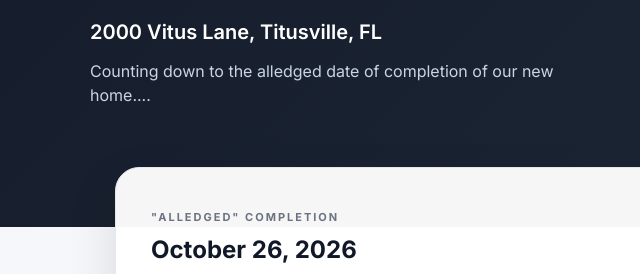
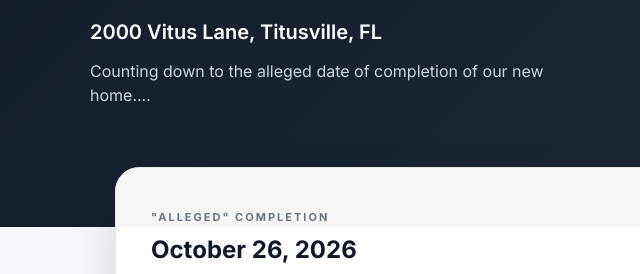
Before and after one commit to Kirkland125/Our-House-is-Never-Getting-Done, a plain HTML site: page index.html in a window 1280 px wide. Shown: the part 831-1105 px from the top of the page, 0-640 px from the left. Drawn offline with Linux system fonts and the light colour scheme; no server answers.

Commit message:
Update index.html

```diff
--- a/index.html
+++ b/index.html
@@ -55,7 +55,7 @@
                 </p>
 
                 <p class="description">
-                    Counting down to the alledged date of completion
+                    Counting down to the alleged date of completion
                     of our new home....
                 </p>
 
@@ -73,7 +73,7 @@
 
                     <div>
                         <span class="small-label">
-                            "ALLEDGED" COMPLETION
+                            "ALLEGED" COMPLETION
                         </span>
 
                         <h2>
```
